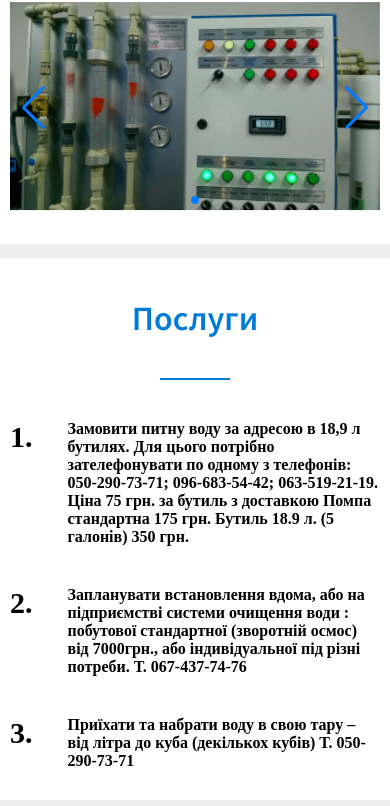
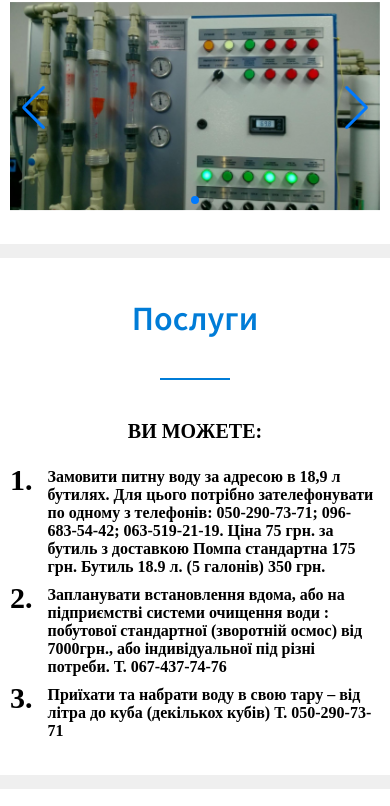
Before and after one commit to BurArtem/Delfilife, a plain HTML site: page index.html in a window 390 px wide. Shown: the part 2924-3730 px from the top of the page. Drawn offline with nearby package versions, Linux system fonts and the light colour scheme.

Commit message:
Add files via upload

```diff
--- a/css/style.css
+++ b/css/style.css
@@ -870,9 +870,32 @@ body {
 .sixth-section__content {
   margin-top: 30px;
 }
+@media screen and (max-width: 767px) {
+  .sixth-section__content {
+    margin-top: 20px;
+  }
+}
 .sixth-section__service {
   display: flex;
+}
+.sixth-section__title-2 {
   margin-top: 40px;
+  text-align: center;
+  font-family: "Source Sans Pro";
+  font-style: normal;
+  font-weight: 600;
+  font-size: 30px;
+  color: #000000;
+}
+@media screen and (max-width: 767px) {
+  .sixth-section__title-2 {
+    font-size: 22px;
+  }
+}
+@media screen and (max-width: 425px) {
+  .sixth-section__title-2 {
+    font-size: 20px;
+  }
 }
 .sixth-section__service-number {
   font-family: "Source Sans Pro";
@@ -892,6 +915,7 @@ body {
   font-weight: 600;
   font-size: 20px;
   color: #000000;
+  margin: 5px 0px;
   margin-left: 24px;
 }
 .sixth-section__service-text p {
@@ -905,6 +929,11 @@ body {
 @media screen and (max-width: 767px) {
   .sixth-section__service-text {
     font-size: 16px;
+  }
+}
+@media screen and (max-width: 425px) {
+  .sixth-section__service-text {
+    margin-left: 15px;
   }
 }
 
--- a/index.html
+++ b/index.html
@@ -89,7 +89,7 @@
             <div class="fourth-section__advantage">
               <div class="fourth-section__adv-icon"><img src="img/fourth-section-img2.png" alt=""></div>
               <div class="fourth-section__adv-text">
-                <p>Приемний сервіс</p>
+                <p>Приємний сервіс</p>
               </div>
             </div>
           </div>
@@ -361,6 +361,9 @@
           <h1>Послуги</h1>
         </div>
         <div class="sixth-section__line line"></div>
+        <div class="sixth-section__title-2">
+          <p>ВИ МОЖЕТЕ:</p>
+        </div>
         <div class="sixth-section__content">
           <div class="sixth-section__service">
             <div class="sixth-section__service-number">
```
Also changed, not shown: css/style.min.css.
